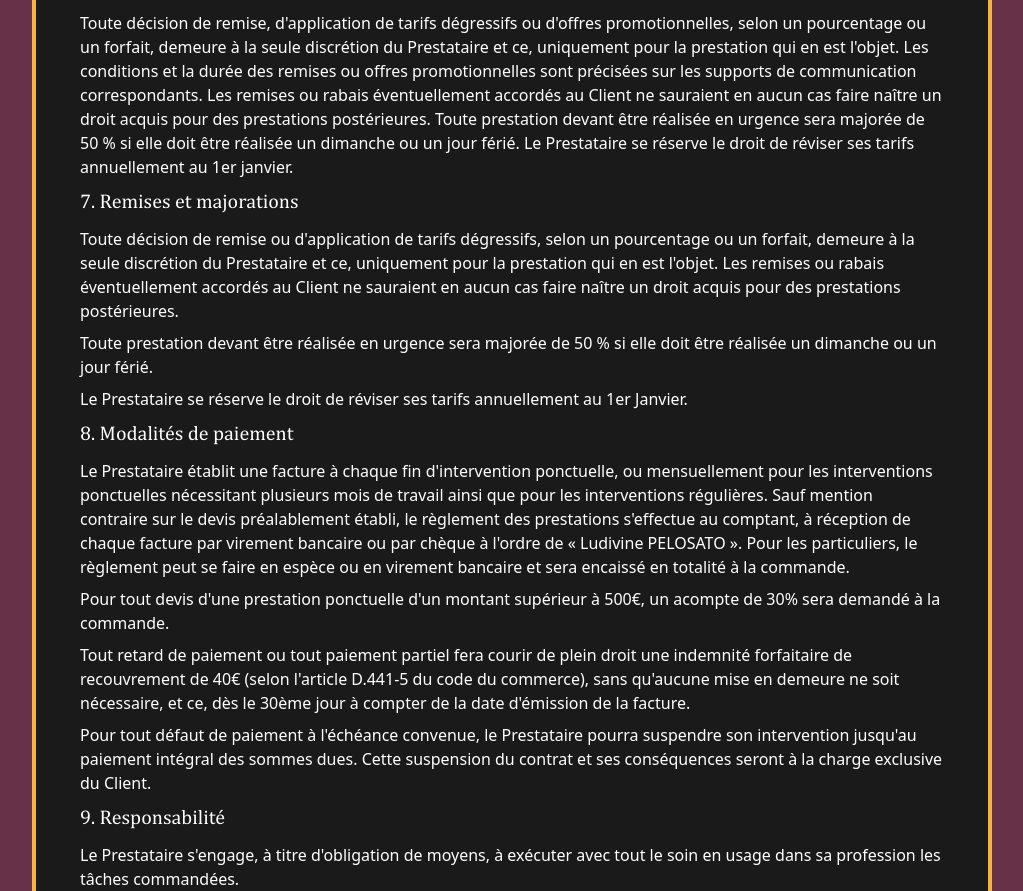
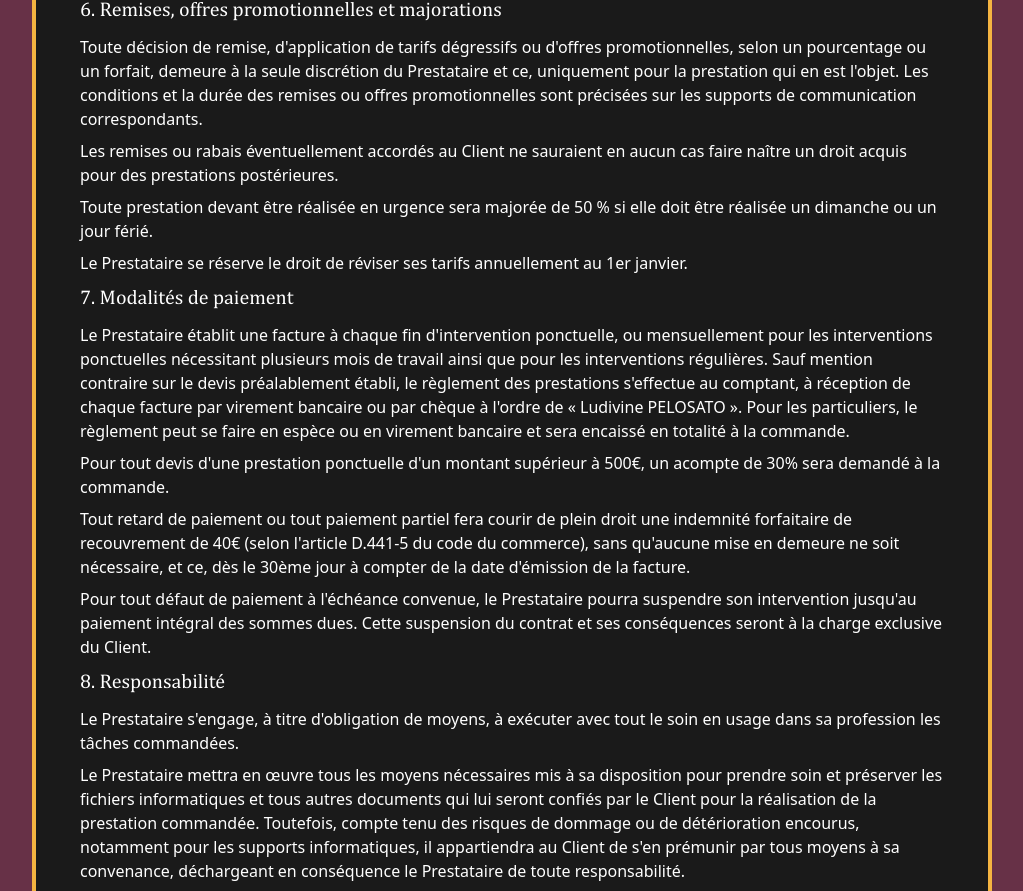
Before and after one commit to paul-mesnilgrente/lassist47, a Next.js app: page /conditions-generales-de-vente in a window 1280 px wide. Shown: the part 1873-2764 px from the top of the page, without its empty margins (128-1151 px from the left). Built offline with nearby package versions, Linux system fonts and the light colour scheme.

Commit message:
conf: updated CGVs

```diff
--- a/app/conditions-generales-de-vente/page.tsx
+++ b/app/conditions-generales-de-vente/page.tsx
@@ -19,7 +19,7 @@ export default function ConditionsGeneralesDeVente() {
         Parties »). Celles-ci sont applicables à toutes commandes de prestations
         passées auprès de l&apos;Entreprise Individuelle Ludivine PELOSATO,
         micro-entrepreneure, enregistrée sous le n° SIRET : 988 744 348 00018
-        sous le nom de L&apos;Assist&apos;47
+        sous le nom de L&apos;Assist&apos;47.
       </p>
 
       <h2 className="text-xl pb-3">Application</h2>
@@ -39,6 +39,7 @@ export default function ConditionsGeneralesDeVente() {
       </p>
 
       <h2 className="text-xl pb-3">Obligation des parties</h2>
+
       <h3 className="text-lg pb-1">Obligation et engagement du Prestataire</h3>
       <p className="pb-2">
         Le Prestataire s&apos;engage à effectuer la prestation au domicile du
@@ -55,6 +56,7 @@ export default function ConditionsGeneralesDeVente() {
         réserve le droit de refuser tous travaux dont les intentions seraient
         contraires à l&apos;honnêteté ou à la morale.
       </p>
+
       <h3 className="text-lg pb-1">Obligation et engagement du Client</h3>
       <p className="pb-2">
         Le Client s&apos;engage à apporter la collaboration et la coopération
@@ -73,6 +75,7 @@ export default function ConditionsGeneralesDeVente() {
         Passé ce délai, la prestation sera considérée comme dûment exécutée et
         son paiement devra être honoré.
       </p>
+
       <h3 className="text-lg pb-1">
         Durée des contrats de prestation de services
       </h3>
@@ -85,7 +88,9 @@ export default function ConditionsGeneralesDeVente() {
         pour une durée indéterminée. Ce contrat est résiliable par demande
         écrite de l&apos;une ou l&apos;autre partie sept(7) jours avant la fin
         du mois en cours, sous condition pour le Client que toutes les
-        prestations effectuées aient été réglées au Prestataire.
+        prestations effectuées aient été réglées au Prestataire. Certains devis
+        ou offres promotionnelles peuvent prévoir une durée minimale
+        d&apos;engagement, précisée sur le support concerné.
       </p>
 
       <h2 className="text-xl pb-3">Exécution et délais de livraison</h2>
@@ -139,21 +144,11 @@ export default function ConditionsGeneralesDeVente() {
         demeure à la seule discrétion du Prestataire et ce, uniquement pour la
         prestation qui en est l&apos;objet. Les conditions et la durée des
         remises ou offres promotionnelles sont précisées sur les supports de
-        communication correspondants. Les remises ou rabais éventuellement
-        accordés au Client ne sauraient en aucun cas faire naître un droit
-        acquis pour des prestations postérieures. Toute prestation devant être
-        réalisée en urgence sera majorée de 50 % si elle doit être réalisée un
-        dimanche ou un jour férié. Le Prestataire se réserve le droit de réviser
-        ses tarifs annuellement au 1er janvier.
+        communication correspondants.
       </p>
-
-      <h2 className="text-xl pb-3">Remises et majorations</h2>
       <p className="pb-2">
-        Toute décision de remise ou d&apos;application de tarifs dégressifs,
-        selon un pourcentage ou un forfait, demeure à la seule discrétion du
-        Prestataire et ce, uniquement pour la prestation qui en est
-        l&apos;objet. Les remises ou rabais éventuellement accordés au Client ne
-        sauraient en aucun cas faire naître un droit acquis pour des prestations
+        Les remises ou rabais éventuellement accordés au Client ne sauraient en
+        aucun cas faire naître un droit acquis pour des prestations
         postérieures.
       </p>
       <p className="pb-2">
@@ -162,7 +157,7 @@ export default function ConditionsGeneralesDeVente() {
       </p>
       <p className="pb-2">
         Le Prestataire se réserve le droit de réviser ses tarifs annuellement au
-        1er Janvier.
+        1er janvier.
       </p>
 
       <h2 className="text-xl pb-3">Modalités de paiement</h2>
@@ -186,7 +181,7 @@ export default function ConditionsGeneralesDeVente() {
         droit une indemnité forfaitaire de recouvrement de 40€ (selon
         l&apos;article D.441-5 du code du commerce), sans qu&apos;aucune mise en
         demeure ne soit nécessaire, et ce, dès le 30ème jour à compter de la
-        date d&apos;émission de la facture.{" "}
+        date d&apos;émission de la facture.
       </p>
       <p className="pb-2">
         Pour tout défaut de paiement à l&apos;échéance convenue, le Prestataire
@@ -300,7 +295,7 @@ export default function ConditionsGeneralesDeVente() {
           className="underline hover:text-gold"
         >
           lpelosato@lassist47.fr
-        </a>{" "}
+        </a>
         .
       </p>
 
```
